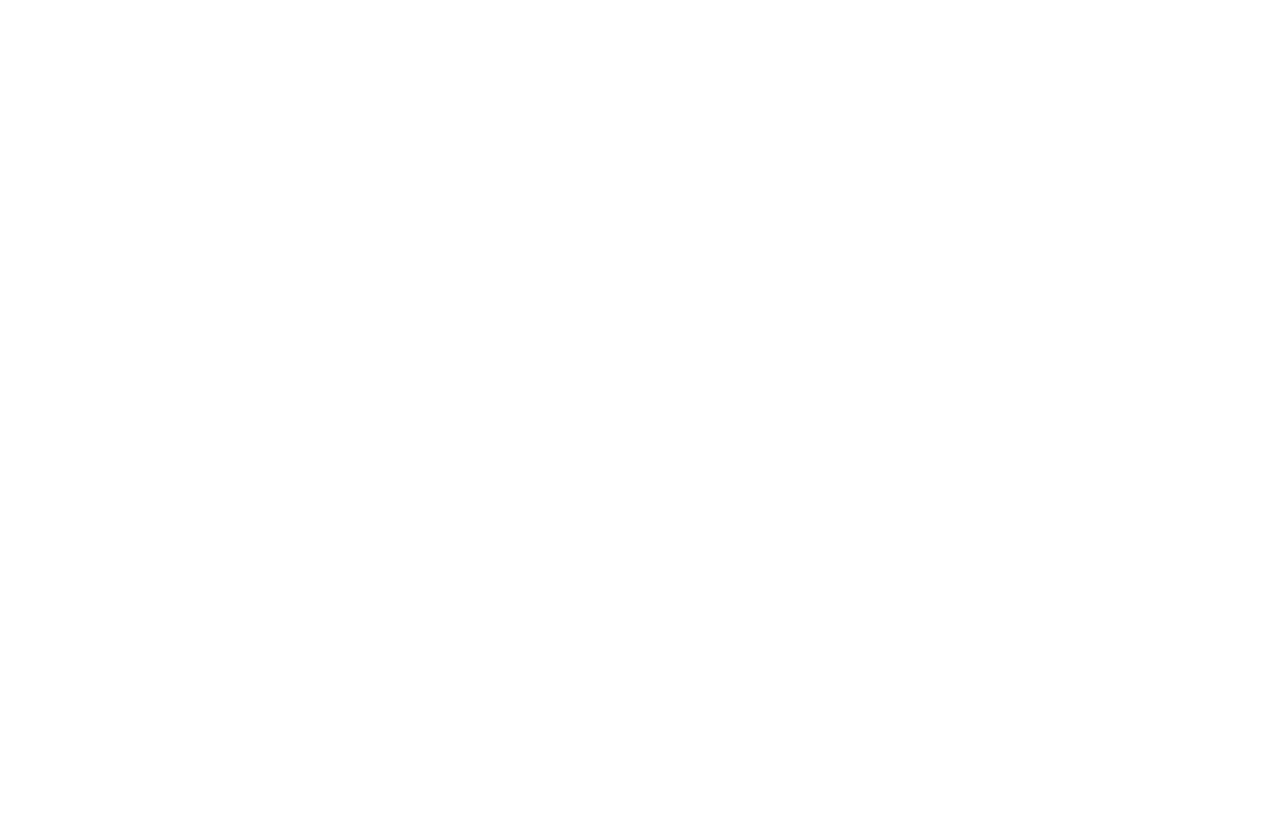
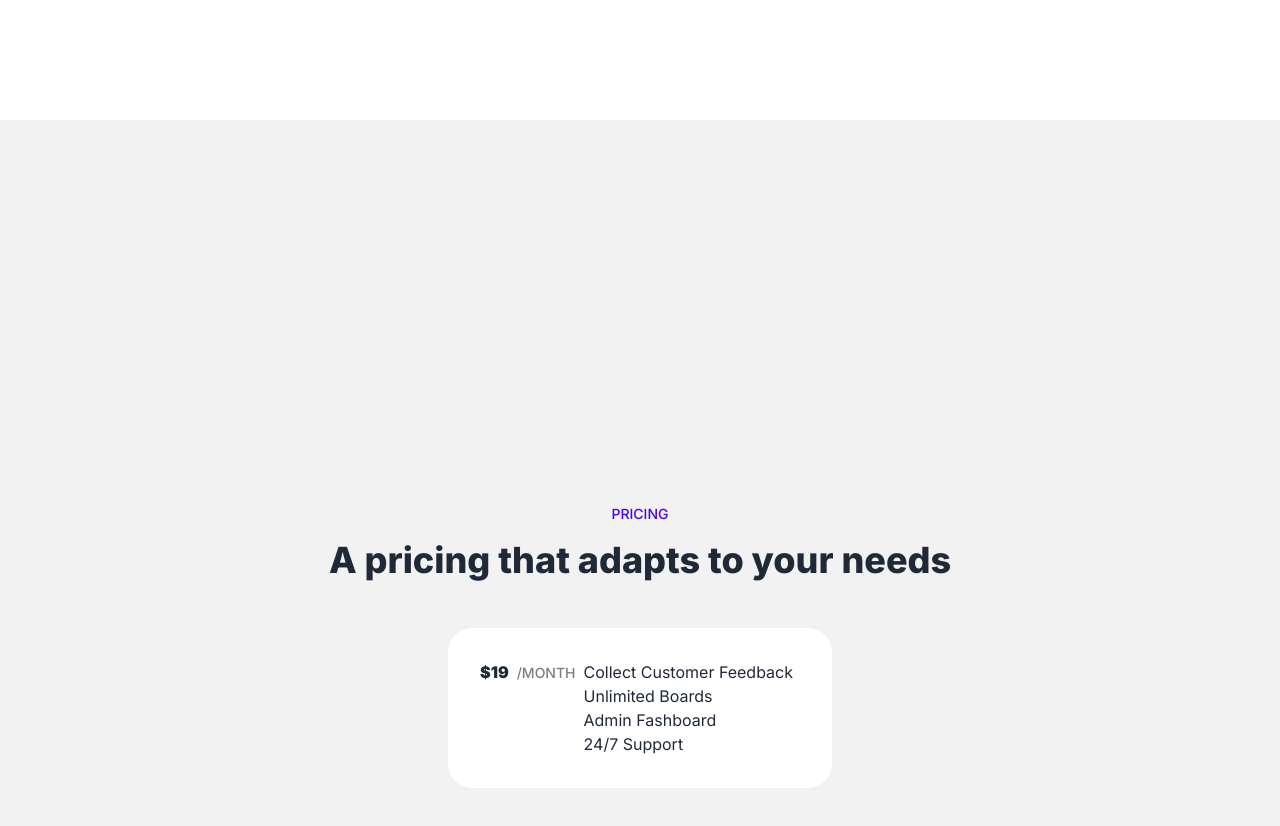
Before and after one commit to codenkill/fredfirstapplication, a Next.js app: page / in a window 1280 px wide. Shown: the part 440-1266 px from the top of the page. Before the commit the page ends 800 px from the top, so only its background shows below. Built offline with nearby package versions, Linux system fonts and the light colour scheme.

Commit message:
Pricing Page

```diff
--- a/app/page.js
+++ b/app/page.js
@@ -8,6 +8,7 @@
 
   return (
   <main>
+    {/* HEADER */}
     <section className="bg-base-200">
       <div className="max-w-3xl mx-auto flex justify-between items-center px-8 py-2">
         <div className="font-bold">FredApp</div>
@@ -20,6 +21,7 @@
         </div>
       </div>
       </section>
+    {/* HERO */}
       <section className="px-8 text-center py-32 max-w-3xl mx-auto">
       <h1 className="text-4xl font-bold mb-6">
         Collect customer feedback to build better products
@@ -29,6 +31,33 @@
       </div>
       <ButtonLogin isLoggedIn={isLoggedIn} name={name} />
       </section>
+
+    {/* PRICING */}
+    <section className="bg-base-200 py-32">
+      <div className="px-8 py-32 max-w-3xl mx-auto"></div>
+        <p className="text-sm uppercase font-medium text-center text-primary mb-4">
+          Pricing
+        </p>
+        <h2 className="text-3xl lg:text-4xl font-extrabold mb-12 text-center">
+          A pricing that adapts to your needs
+        </h2>
+
+        <div className="p-8 bg-base-100 w-96 rounded-3xl mx-auto">
+          <div className="flex gap-2 items-baseline">
+           <div className="text 4-l font-black">$19</div>
+           <div className="uppercase text-sm font-medium opacity-60">/month</div>
+
+
+        <ul>
+          <li>Collect Customer Feedback</li>
+          <li>Unlimited Boards</li>
+          <li>Admin Fashboard</li>
+          <li>24/7 Support</li>
+        </ul>
+
+        </div>
+        </div>
+    </section>
     </main>
   );
 }
```
